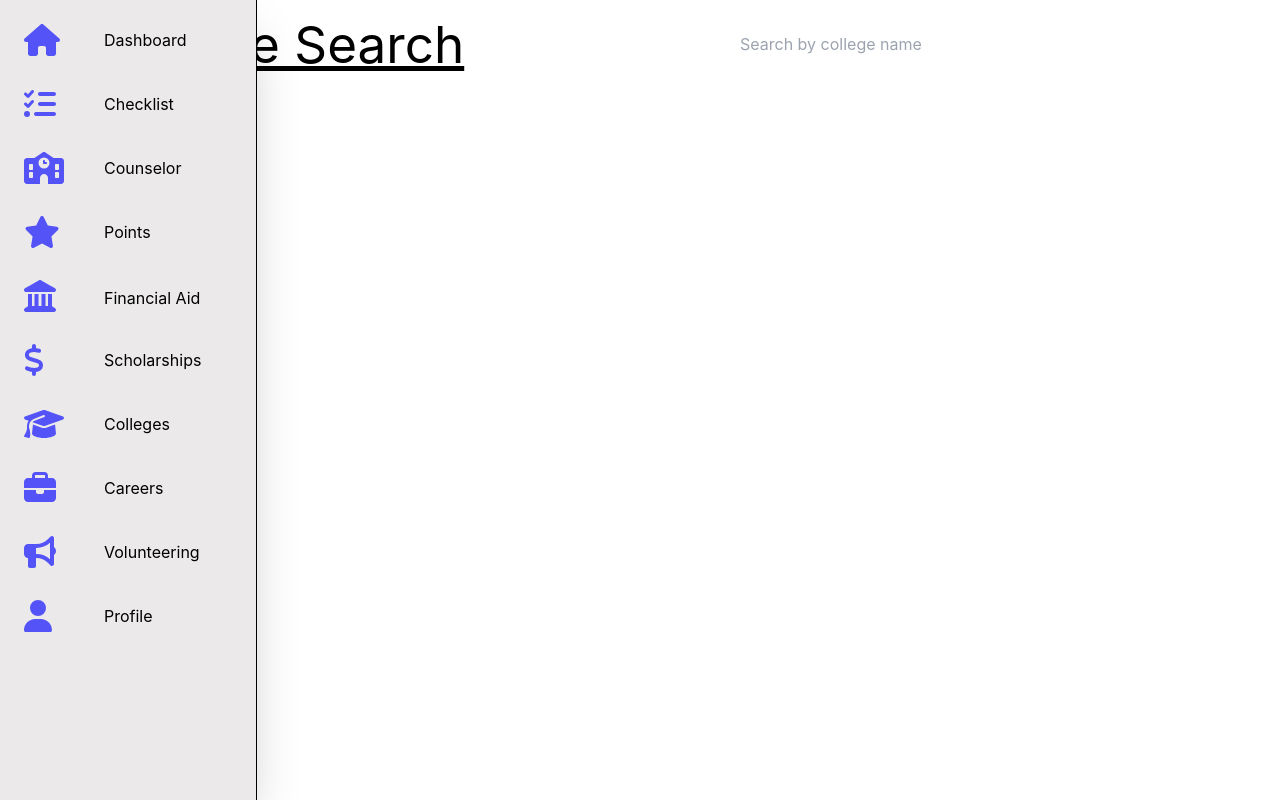
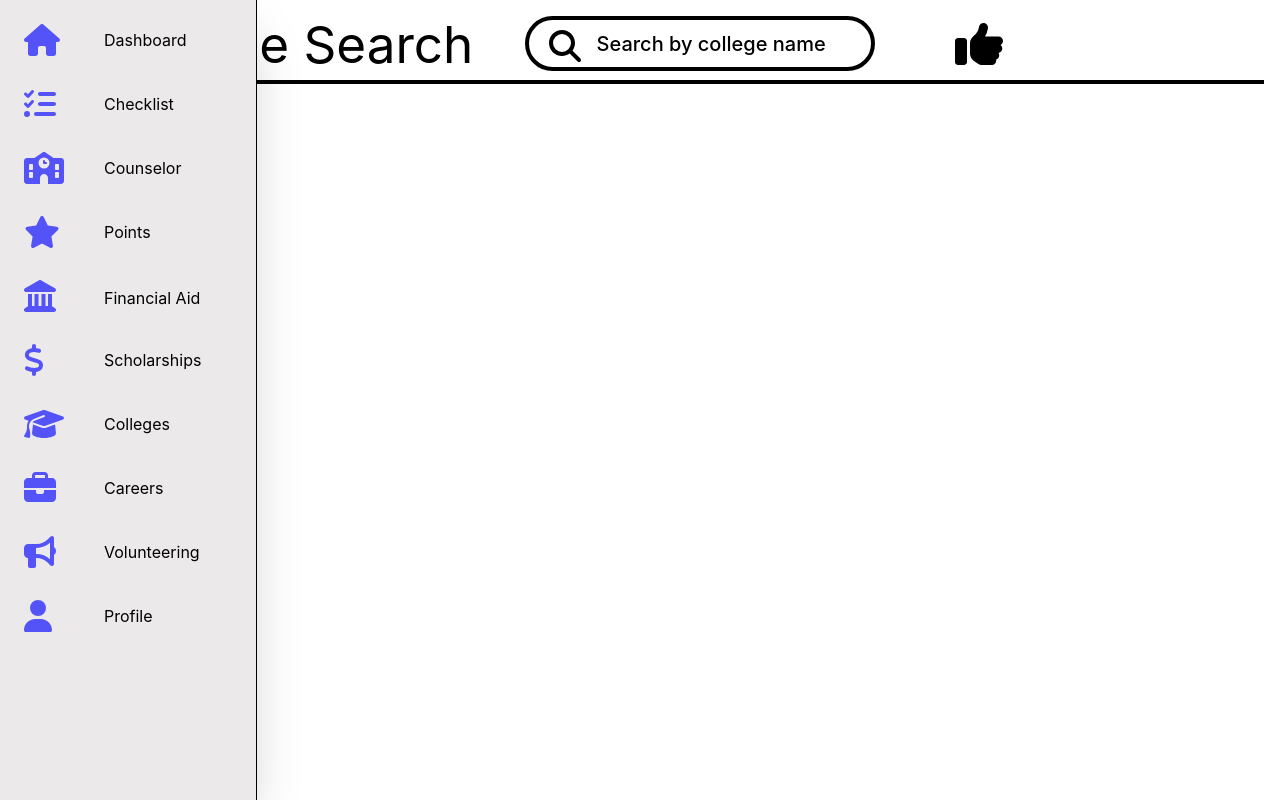
Before and after one commit to UsmanKhld/HiScholar-Django-React, a React (Vite) app in the folder frontend/: page /colleges in a window 1280 px wide. Built offline with nearby package versions, Linux system fonts and the light colour scheme.

Commit message:
College Search Changes

```diff
--- a/frontend/src/Pages/Colleges/Colleges.css
+++ b/frontend/src/Pages/Colleges/Colleges.css
@@ -0,0 +1,3 @@
+button {
+    text-align: start;
+}
--- a/frontend/src/Pages/Colleges/Colleges.jsx
+++ b/frontend/src/Pages/Colleges/Colleges.jsx
@@ -1,4 +1,6 @@
 import React from "react";
+import { FontAwesomeIcon } from '@fortawesome/react-fontawesome'
+import { faThumbsUp, faMagnifyingGlass } from "@fortawesome/free-solid-svg-icons";
 import { Navbar } from '../../Components/index'
 import './Colleges.css'
 
@@ -7,17 +9,23 @@ export const Colleges = () => {
     <div>
       <Navbar />
       <main>
-        <div className="topnav grid grid-cols-2">
-          <div className="underline bold">
+        <div className="topnav grid grid-cols-3 border-solid border-b-4 border-black pb-2 ">
+          <div className="bold justify-self-end pr-3">
             <h1>
               College Search
             </h1>
           </div>
           <div className="pl-10">
-            <input type="text" placeholder="Search by college name" className="h-full w-full pl-5 rounded-lg"></input>
+            <button className="search_input border-solid border-4 border-black rounded-full w-full h-18 bg-white">
+              <FontAwesomeIcon icon={faMagnifyingGlass} className="absolute fa-2x" />
+              <span className="pl-12 text-xl">Search by college name</span>
+            </button>
+          </div>
+          <div className="pl-20 self-center">
+            <FontAwesomeIcon icon={faThumbsUp} className="fa-3x mr-3" />
           </div>
         </div>
-      </main>
+      </main >
     </div >
   )
 }
```
